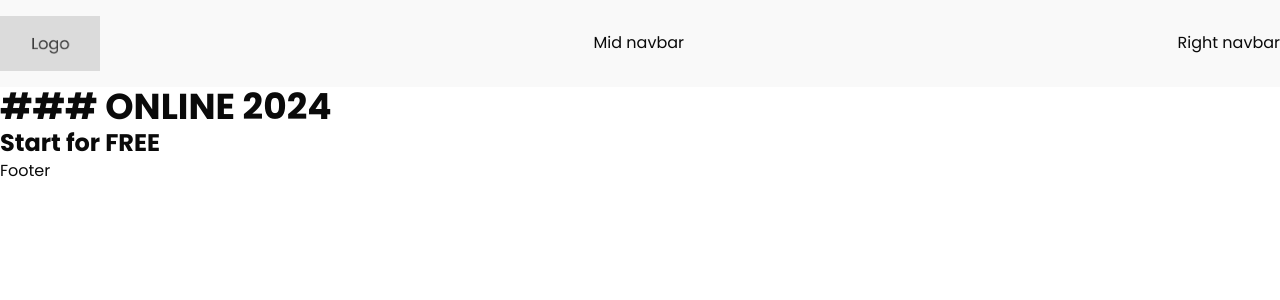
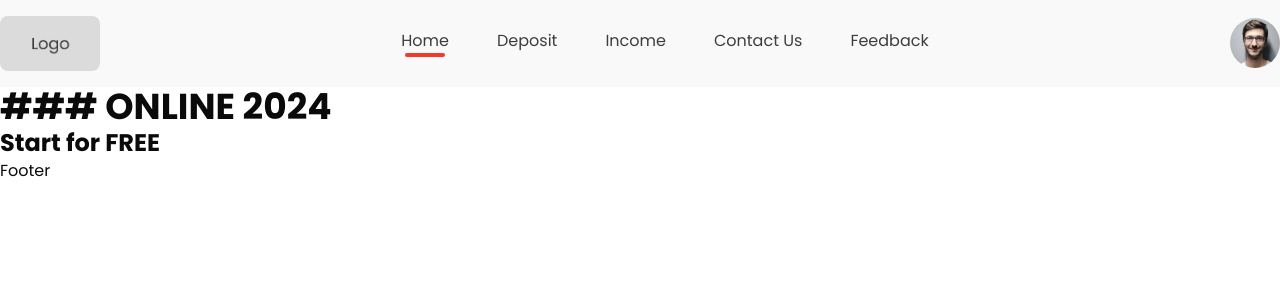
Before and after one commit to Rahad-Ullah/tax-software, a Next.js app: page / in a window 1280 px wide. Shown: the top 300 px of the page. Built offline with nearby package versions, Linux system fonts and the light colour scheme.

Commit message:
Navbar modified

```diff
--- a/src/app/globals.css
+++ b/src/app/globals.css
@@ -51,10 +51,10 @@
     --card-foreground: oklch(0.145 0 0);
     --popover: oklch(1 0 0);
     --popover-foreground: oklch(0.145 0 0);
-    --primary: oklch(0.205 0 0);
-    --primary-foreground: oklch(0.985 0 0);
-    --secondary: oklch(0.97 0 0);
-    --secondary-foreground: oklch(0.205 0 0);
+    --primary: oklch(0.6343 0.2256 28.94);
+    --primary-foreground: oklch(0.5265 0.2023 28.94);
+    --secondary: oklch(0.2382 0.0912 31.64);
+    --secondary-foreground: oklch(0.6824 0.1871 26.95);
     --muted: oklch(0.97 0 0);
     --muted-foreground: oklch(0.556 0 0);
     --accent: oklch(0.97 0 0);
@@ -84,10 +84,10 @@
   --card-foreground: oklch(0.985 0 0);
   --popover: oklch(0.205 0 0);
   --popover-foreground: oklch(0.985 0 0);
-  --primary: oklch(0.922 0 0);
-  --primary-foreground: oklch(0.205 0 0);
-  --secondary: oklch(0.269 0 0);
-  --secondary-foreground: oklch(0.985 0 0);
+  --primary: oklch(0.6343 0.2256 28.94);
+  --primary-foreground: oklch(0.5265 0.2023 28.94);
+  --secondary: oklch(0.2382 0.0912 31.64);
+  --secondary-foreground: oklch(0.6824 0.1871 26.95);
   --muted: oklch(0.269 0 0);
   --muted-foreground: oklch(0.708 0 0);
   --accent: oklch(0.269 0 0);
--- a/src/components/shared/Navbar.tsx
+++ b/src/components/shared/Navbar.tsx
@@ -1,13 +1,53 @@
+"use client";
+
+import { navbarMenus } from "@/constants/navbar-menus";
 import Image from "next/image";
+import Link from "next/link";
+import { usePathname } from "next/navigation";
 
 const Navbar = () => {
+  const currentPath = usePathname();
+
   return (
     <div className="flex justify-between items-center bg-[#F9F9F9] py-4">
       <section>
-        <Image src="/logo.png" alt="Company Logo" width={100} height={24} />
+        <Image
+          src="/logo.png"
+          alt="Company Logo"
+          width={100}
+          height={24}
+          className="rounded-md"
+        />
       </section>
-      <section>Mid navbar</section>
-      <section>Right navbar</section>
+      <section>
+        <ul className="flex gap-8">
+          {navbarMenus.map((item) => (
+            <Link
+              href={item.path}
+              key={item.title}
+              className="px-2 text-[#3D3D3D]"
+            >
+              <li className="flex flex-col items-center">
+                <span>{item.title}</span>
+                {currentPath === item.path && (
+                  <span className="w-10 h-1 bg-primary rounded-full"></span>
+                )}
+              </li>
+            </Link>
+          ))}
+        </ul>
+      </section>
+      <section>
+        <Link href={""}>
+          <Image
+            src="/profile.png"
+            alt="Profile Picture"
+            width={50}
+            height={50}
+            className="rounded-full"
+          />
+        </Link>
+      </section>
     </div>
   );
 };
--- /dev/null
+++ b/src/constants/navbar-menus.ts
@@ -0,0 +1,7 @@
+export const navbarMenus = [
+  { title: "Home", path: "/" },
+  { title: "Deposit", path: "/deposit" },
+  { title: "Income", path: "/income" },
+  { title: "Contact Us", path: "/contact" },
+  { title: "Feedback", path: "/feedback" },
+];
```
Also changed, not shown: public/profile.png (added).
